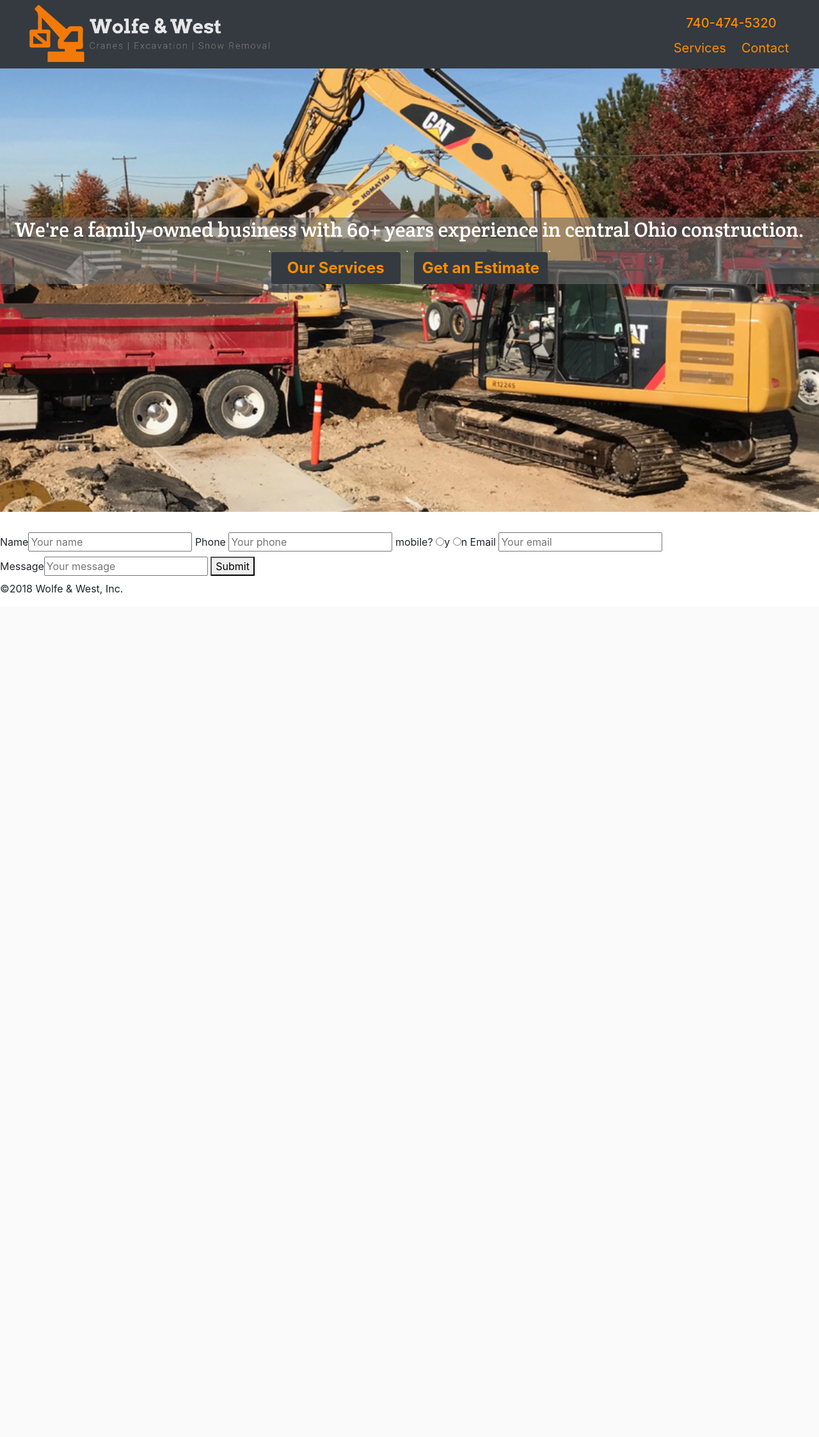
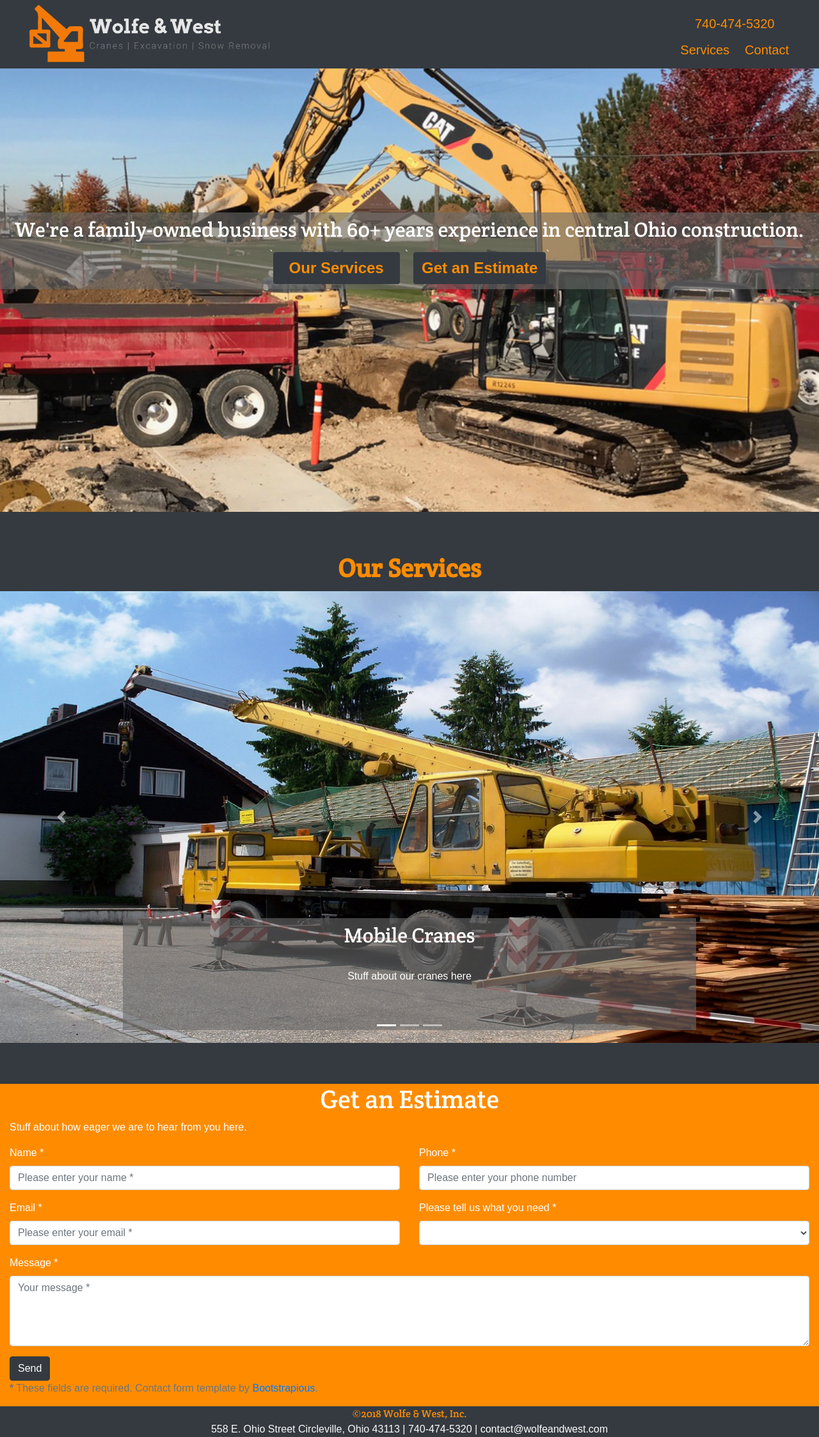
Before and after one commit to scarlet-lettered/and_west, a PHP site: page / in a window 1280 px wide. Shown: the whole page at 64% size. Before the commit the page ends 929 px from the top, so only its background shows below. Run offline with PHP 8.4, Linux system fonts and the light colour scheme; some libraries are stand-ins or nearby versions.

Commit message:
Finished 1st draft

```diff
--- a/index.html
+++ b/index.html
@@ -6,52 +6,63 @@
     <meta name="viewport" content="width=device-width, initial-scale=1">
 
     <!-- FAVICONS -->
-    <link rel="apple-touch-icon" sizes="180x180" href="/apple-touch-icon.png">
-    <link rel="icon" type="image/png" sizes="32x32" href="/favicon-32x32.png">
-    <link rel="icon" type="image/png" sizes="16x16" href="/favicon-16x16.png">
-    <link rel="manifest" href="/site.webmanifest">
-    <link rel="mask-icon" href="/safari-pinned-tab.svg" color="#5bbad5">
+    <link rel="apple-touch-icon" sizes="180x180" href="./res/img/fav/apple-touch-icon.png">
+    <link rel="icon" type="image/png" sizes="32x32" href="./res/img/fav/favicon-32x32.png">
+    <link rel="icon" type="image/png" sizes="16x16" href="./res/img/fav/favicon-16x16.png">
+    <link rel="manifest" href="./res/img/fav/site.webmanifest">
+    <link rel="mask-icon" href="./res/img/fav/safari-pinned-tab.svg" color="#5bbad5">
     <meta name="msapplication-TileColor" content="#da532c">
     <meta name="theme-color" content="#ffffff">
     <!-- END FAVICONS-->
 
-    <!-- BOOTSTRAP, ETC -->
+    <!-- BOOTSTRAP, ICONS FONTS -->
     <link rel="stylesheet" href="https://stackpath.bootstrapcdn.com/bootstrap/4.1.3/css/bootstrap.min.css" integrity="sha384-MCw98/SFnGE8fJT3GXwEOngsV7Zt27NXFoaoApmYm81iuXoPkFOJwJ8ERdknLPMO" crossorigin="anonymous">
     <link rel="stylesheet" href="https://use.fontawesome.com/releases/v5.5.0/css/all.css" integrity="sha384-B4dIYHKNBt8Bc12p+WXckhzcICo0wtJAoU8YZTY5qE0Id1GSseTk6S+L3BlXeVIU" crossorigin="anonymous">
-    <!-- END BOOTSTRAP -->
-
-    <link href="https://fonts.googleapis.com/css?family=Crete+Round" rel="stylesheet">
+      <link href="https://fonts.googleapis.com/css?family=Crete+Round|Ubuntu+Mono:400,400i,700,700i" rel="stylesheet">
+    <!-- END BOOTSTRAP ETC -->
 
     <!-- STYLE -->
     <link rel="stylesheet" type="text/css" href="./res/css/main.css">
     <!-- END STYLE -->
 
     <title>Wolfe & West: Cranes Excavation Snow</title>
+    <meta name="keywords" content="excavation, excavating, snow-removal, grading, construction, sewer, crane-services, hoisting, rigging">
+    <meta name="description" content="Founded in 1957, Wolfe & West provides crane, excavation and snow removal services.">
   </head>
   <body>
     <!-- HEADER -->
     <header>
       <nav class="navbar navbar-expand-md navbar-dark bg-dark fixed-top">
         <div class="container-fluid" role="presentation">
-          <div class="container-fluid ">
-              <a href="#home"><img src="./res/img/logo/orangetrans.png" alt="Wolfe & West: Cranes Excavation Snow Removal" class="nav-brand img-fluid float-sm-left" id="headlogo"/></a>
+          <div class="container-fluid d-flex">
+              <a href="#home"><img src="./res/img/logo/orangetrans.png" alt="Wolfe & West: Cranes Excavation Snow Removal" class="nav-brand img-fluid float-left nophone" id="headlogo"/></a>
+              <a href="#home"><img src="./res/img/logo/orangetrans-mini.png" alt="Wolfe & West: Cranes Excavation Snow Removal" class="nav-brand img-fluid float-left phone" id="mini-logo"></a>
           </div>
 
 
-          <!-- Desktop Nav -->
+          <!-- NAV -->
           <div class="container-fluid">
+            <!-- Desktop Nav -->
             <table class="float-sm-right nophone">
-              <th><h3 class="text-center text-white"> <a href="#+17404745320"> 740-474-5320</a></h3></th>
+              <th><h2 class="text-center text-white"> <a href="#+17404745320"> 740-474-5320</a></h2></th>
               <tr>
                 <td> <ul class="nav navbar-nav">
-                  <li class="nav-item active pr-4"><a href="#services">Services </a></li>
+                  <li class="nav-item active pr-4"><a href="#ourservices">Services </a></li>
                   <!-- <li class="nav-item active pr-4"><a href="#aboutus">About </a></li> -->
                   <li class="nav-item active"><a href="#emailus">Contact</a></li>
                 </ul></td>
               </tr>
             </table>
 
-            <!-- mobile dropdown -->
+            <!-- Mobile dropdown nav -->
+            <div class="dropdown phone d-flex justify-content-center">
+              <button type="button" name="phone-dropdown-menu" class="btn btn-secondary dropdown-toggle pl-4 pr-4 phone" data-toggle="dropdown" aria-haspopup="true" aria-expanded="false"><i class="fas fa-caret-square-down"></i></button>
+                <div class="dropdown-menu pl-2 pr-2" aria-labelledby="phone-dropdown-menu-button">
+                  <a class="dropdown item" href="#ourservices">Services</a><br>
+                  <a class="dropdown item" href="#emailus">Contact</a><br>
+                  <a href="#+17404745320" class="dropdown item">Call: 740-474-5320</a>
+                </div>
+            </div>
             <!-- dropdown menu code and icon here -->
           </div>
         </div>
@@ -62,44 +73,145 @@
     <!-- END HEADER -->
     <main>
 
-    <!-- JUMBOTRON GET AN ESTIMATE NOW-->
-    <section class="jumbotron jumbotron-fluid pt-5 d-flex align-items-center text-white" id="home">
-
-      <div class="container-fluid aboutus">
+    <!-- HOME GET AN ESTIMATE NOW-->
+    <section class="jumbotron jumbotron-fluid pt-5 d-flex align-items-center text-white bg-light mb-0" id="home">
+      <div class="container-fluid aboutus pt-2 pb-2">
         <h2 class="text-center">We're a family-owned business with 60+ years experience in central Ohio construction.</h2>
         <div class="container-fluid buttons d-flex justify-content-center">`
-          <button type="button" name="button" class="btn pl-4 pr-4 mr-2 mt-2 bg-dark" id="">Our Services</button>`
-          <button type="button" name="button" class="btn ml-2 mt-2 bg-dark">Get an Estimate</button>`
+          <button type="button" name="button" class="btn pl-4 pr-4 mr-2 mt-2 bg-dark"><a href="#ourservices">Our Services</a></button>`
+          <button type="button" name="button" class="btn ml-2 mt-2 bg-dark"><a href="#emailus">Get an Estimate</a></button>`
         </div>
+      </div>
+    </section>
+    <!-- END HOME GET AN ESTIMATE NOW-->
+
+
+    <!-- OURSERVICES -->
+    <section class="jumbotron jumbotron-fluid mt-0 mb-0 bg-dark" id="ourservices">
+      <h1 class="text-center pb-1">Our Services</h1>
+      <!-- DESKTOP CAROUSEL -->
+        <div id="carousel" class="carousel slide" data-ride="carousel">
+          <ol class="carousel-indicators">
+            <li data-target="#carouselExampleIndicators" data-slide-to="0" class="active"></li>
+            <li data-target="#carouselExampleIndicators" data-slide-to="1"></li>
+            <li data-target="#carouselExampleIndicators" data-slide-to="2"></li>
+          </ol>
+          <div class="carousel-inner">
+            <div class="carousel-item active">
+              <img class="d-block w-100" src="./res/img/mobilecrane.jpg" alt="Crane Services">
+              <div class="carousel-caption pt-2 pb-2">
+                <h2>Mobile Cranes</h2><br>
+                <p>Stuff about our cranes here</p><br><br>
+              </div>
+            </div>
+            <div class="carousel-item">
+              <img class="d-block w-100" src="./res/img/excavatoronhill.jpg" alt="Excavation">
+              <div class="carousel-caption pt-2 pb-2">
+                <h2>Excavation</h2><br>
+                <p>Stuff about our excavation services here</p><br><br>
+              </div>
+            </div>
+            <div class="carousel-item">
+              <img class="d-block w-100" src="./res/img/ploughing.jpg" alt="Snow Removal">
+              <div class="carousel-caption pt-2 pb-2">
+                <h2>Snow Removal</h2><br>
+                <p>Stuff about our snow plough services here</p><br><br>
+              </div>
+            </div>
+          </div>
+          <a class="carousel-control-prev" href="#carousel" role="button" data-slide="prev">
+            <span class="carousel-control-prev-icon" aria-hidden="true"></span>
+            <span class="sr-only">Previous</span>
+          </a>
+          <a class="carousel-control-next" href="#carousel" role="button" data-slide="next">
+            <span class="carousel-control-next-icon" aria-hidden="true"></span>
+            <span class="sr-only">Next</span>
+          </a>
+        </div>
+        <!-- END DESKTOP CAROUSEL -->
+    </section>
+
+    <!-- END OURSERVICES CAROUSEL -->
+
+    <!-- CONTACT/ EMAILUS -->
+    <section class="container-fluid" id="emailus">
+      <h1 class="text-center">Get an Estimate</h1>
+      <p>Stuff about how eager we are to hear from you here.</p>
+      <form class="contact" action="contact.php" method="post" role="form">
+        <div class="controls">
+          <div class="row">
+            <div class="col-md-6">
+          <div class="form-group">
+              <label for="form_name">Name *</label>
+                <input id="form_name" type="text" name="name" class="form-control" placeholder="Please enter your name *" required="required" data-error="Firstname is required.">
+                <div class="help-block with-errors"></div>
+              </div>
+              </div>
+              <div class="col-md-6">
+                  <div class="form-group">
+                      <label for="form_phone">Phone *</label>
+                      <input id="form_phone" type="tel" name="surname" class="form-control" placeholder="Please enter your phone number">
+                      <div class="help-block with-errors"></div>
+                  </div>
+              </div>
+          </div>
+          <div class="row">
+              <div class="col-md-6">
+                  <div class="form-group">
+                      <label for="form_email">Email *</label>
+                      <input id="form_email" type="email" name="email" class="form-control" placeholder="Please enter your email *" required="required"
+                      data-error="Valid email is required.">
+                      <div class="help-block with-errors"></div>
+                  </div>
+              </div>
+              <div class="col-md-6">
+                  <div class="form-group">
+                      <label for="form_need">Please tell us what you need *</label>
+                      <select id="form_need" name="need" class="form-control" required="required" data-error="Please specify your need.">
+                          <option value=""></option>
+                          <option value="Request estimate">Get an estimate</option>
+                          <option value="Request job status">Get job status</option>
+                          <option value="Request copy of an invoice">Get a copy of an invoice</option>
+                          <option value="Other">Other</option>
+                      </select>
+                      <div class="help-block with-errors"></div>
+                  </div>
+              </div>
+          </div>
+          <div class="row">
+              <div class="col-md-12">
+                  <div class="form-group">
+                      <label for="form_message">Message *</label>
+                      <textarea id="form_message" name="message" class="form-control" placeholder="Your message *" rows="4" required="required"
+                      data-error="Please, leave us a message."></textarea>
+                      <div class="help-block with-errors"></div>
+                  </div>
+              </div>
+              <div class="col-md-12">
+                  <input type="submit" class="btn btn-dark btn-send" value="Send">
+              </div>
+          </div>
+          <div class="row">
+              <div class="col-md-12">
+                  <p class="text-muted">
+                      <strong>*</strong> These fields are required. Contact form template by
+                      <a href="https://bootstrapious.com/p/how-to-build-a-working-bootstrap-contact-form" target="_blank">Bootstrapious</a>.</p>
+              </div>
+          </div>
       </div>
 
     </section>
-    <!-- END JUMBOTRON GET AN ESTIMATE NOW-->
-
-
-    <!-- WHAT WE DO CARDS -->
-    <section class="services" id="services">
-
-    </section>
-    <!-- END WHAT WE DO CARDS -->
-
-    <!-- CONTACT US -->
-    <section class="custcontact" id="emailus">
-      <form class="contact" action="index.html" method="post">
-        <label for="custname">Name<input type="text" name="custname" value="" placeholder="Your name"></label>
-        <label for="custphone">Phone <input type="text" name="custphone" value="" placeholder="Your phone"></label>
-        <label for="mobile">mobile? <input type="radio" name="y-n" value="">y</label>
-        <label for="mobile"> <input type="radio" name="y-n" value="">n</label>
-        <label for="custemail">Email <input type="text" name="custemail" value="" placeholder="Your email"></label>
-        <label for="custmessage">Message<input type="text" name="custmessage" value="" placeholder="Your message"></label>
-        <button type="button" name="submit">Submit</button>
-      </form>
-    </section>
-    <!-- END CONTACT US -->
+    <!-- END CONTACT/ EMAILUS -->
 
     </main>
     <!-- FOOTER -->
-    <footer> <p>&copy;2018 Wolfe & West, Inc.</p>    </footer>
+    <footer class="footer text-center bg-dark text-light">
+      <span id="copy">&copy;2018 Wolfe & West, Inc.</span><br>
+      <span> 558 E. Ohio Street</span>
+      <span>Circleville, Ohio 43113</span>
+      <a href="#+17404745320"> | 740-474-5320 |</a>
+      <a href="mailto:wolfeconstruction@gmail.com">contact@wolfeandwest.com</a>
+    </footer>
     <!-- END FOOTER -->
 
     <!-- SCRIPTS  -->
--- a/indexcs.html
+++ b/indexcs.html
@@ -21,14 +21,18 @@
     <link rel="stylesheet" href="https://use.fontawesome.com/releases/v5.5.0/css/all.css" integrity="sha384-B4dIYHKNBt8Bc12p+WXckhzcICo0wtJAoU8YZTY5qE0Id1GSseTk6S+L3BlXeVIU" crossorigin="anonymous">
     <!-- END BOOTSTRAP -->
     <!-- STYLES -->
+    <link href="https://fonts.googleapis.com/css?family=Pacifico" rel="stylesheet">
     <link rel="stylesheet" href="./res/css/override.css">
     <!-- END STYLES -->
     <title>Wolfe & West: Cranes Excavation Snow</title>
+    <meta name="keywords" content="excavation, excavating, snow-removal, grading, construction, sewer, crane-services, hoisting, rigging">
+    <meta name="description" content="Founded in 1957, Wolfe & West provides crane, excavation and snow removal services.">
   </head>
   <body>
 
       <div class="jumbotron bg-dark center-block">
         <img src="./res/img/logo/orangetrans.png" alt="Wolfe & West: Cranes Excavation Snow Removal" id="logo" class="img-responsive mx-auto pt-5"/>
+        <h3 class="text-center">Circleville, Ohio</h3>
         <h1 class="text-center pt-3">COMING SOON.</h1>
       </div>
       <article class="custcontact container-fluid">
--- a/res/css/main.css
+++ b/res/css/main.css
@@ -1,11 +1,16 @@
 html, body {
   font-size: 16px;
+  font-family: "Ubuntu", sans-serif;
 }
 
 /* HEADER */
 
 #headlogo {
   max-width: 375px;
+}
+
+#minilogo {
+  max-width: 250px;
 }
 
 header a {
@@ -17,18 +22,32 @@ header a:hover {
   color: navajowhite;
   }
 
+
 @media only screen and (min-width: 768px){
-
+  .phone {
+    display: none;
+  }
 }
 
 @media only screen and (max-width: 768px){
   .nophone {
     display: none;
   }
+
+  .phone a {
+    color: black;
+    font-weight: bold;
+  }
+
+  .phone a:hover {
+    color: darkorange;
+    text-decoration: none;
+  }
+
 }
 
-/* JUMBOTRON */
-.jumbotron {
+/* #HOME */
+#home  {
   background-image: url("../img/excavation-sunny.png");
   background-size: cover;
   background-repeat: no-repeat;
@@ -36,13 +55,27 @@ header a:hover {
   height: auto;
   min-height: 800px;
   padding-top: 200px;
+  margin-bottom: 0;
 
 }
 
-.jumbotron .btn {
+#home .btn {
   font-weight: bold;
   color: darkorange;
   font-size: 1.5rem;
+}
+
+#home a {
+  color: darkorange;
+}
+
+#home a:hover {
+  color: navajowhite;
+  text-decoration: none;
+}
+
+#home a:visited {
+  color: darkorange;
 }
 
 .aboutus {
@@ -57,7 +90,67 @@ header a:hover {
 }
 
 @media only screen and (max-width: 768px) {
-  .jumbotron {
+  #home {
     background-image: url("../img/excavation-sunny-sq.png");
   }
+
+  #home h1 {
+    font-size: 1.5rem;
+  }
+
+  #home .btn {
+    font-size: 1rem;
+  }
 }
+
+/* SERVICES */
+#ourservices {
+  background-image: none;
+  margin-top: 0;
+}
+
+#ourservices .carousel-caption {
+  background-color: hsla(0, 0%, 41.2%, 0.6);
+}
+
+#ourservices h1 {
+  font-family: "Crete Round", serif;
+  font-weight: bold;
+  color: darkorange;
+}
+
+#ourservices h2 {
+  font-family: "Crete Round", serif;
+}
+
+/* EMAIL US */
+#emailus {
+  background-color: darkorange;
+  color: white;
+}
+
+#emailus h1 {
+  font-family: "Crete Round", serif;
+}
+
+/* FOOTER */
+
+#copy {
+  color: darkorange;
+  font-family: "Crete Round", serif;
+}
+
+footer a {
+  color: white;
+  text-decoration: none;
+}
+
+footer a:hover {
+  color: navajowhite;
+  text-decoration: none;
+}
+
+footer a:visited {
+  color: darkorange;
+  text-decoration: none;
+}
--- a/res/css/override.css
+++ b/res/css/override.css
@@ -3,9 +3,12 @@ body {
   color: orange;
 }
 
-
 #logo {
   max-width: 90%;
+}
+
+.jumbotron h3 {
+  font-family: "Pacifico", cursive;
 }
 
 h3 a {
```
Also changed, not shown: res/img/construction-2929325_640.jpg, res/img/excavation-sunny-sq.png, res/img/excavatoronhill.jpg (added), res/img/logo/orangetrans - Copy.png (added), res/img/logo/orangetrans-mini.png (added), res/img/mobilecrane.jpg (added), res/img/ploughing.jpg (added), 3 other files.
